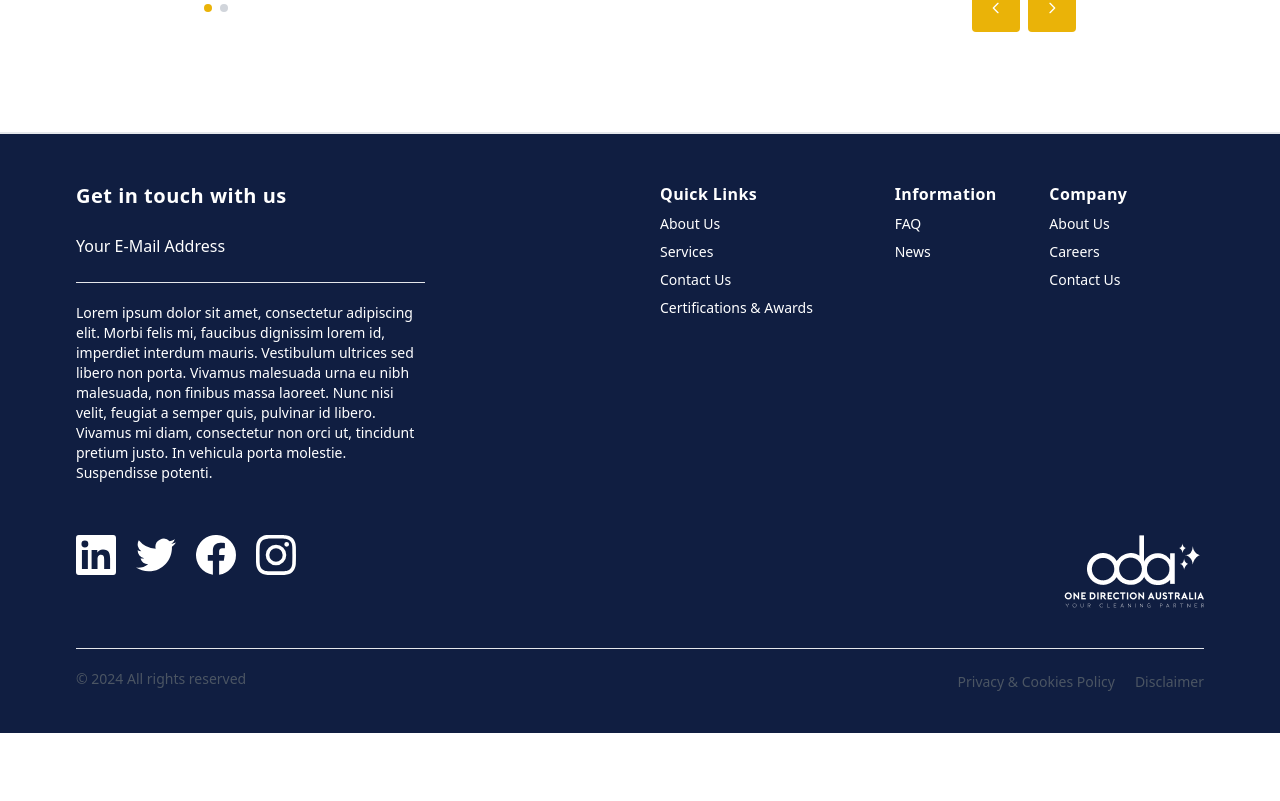
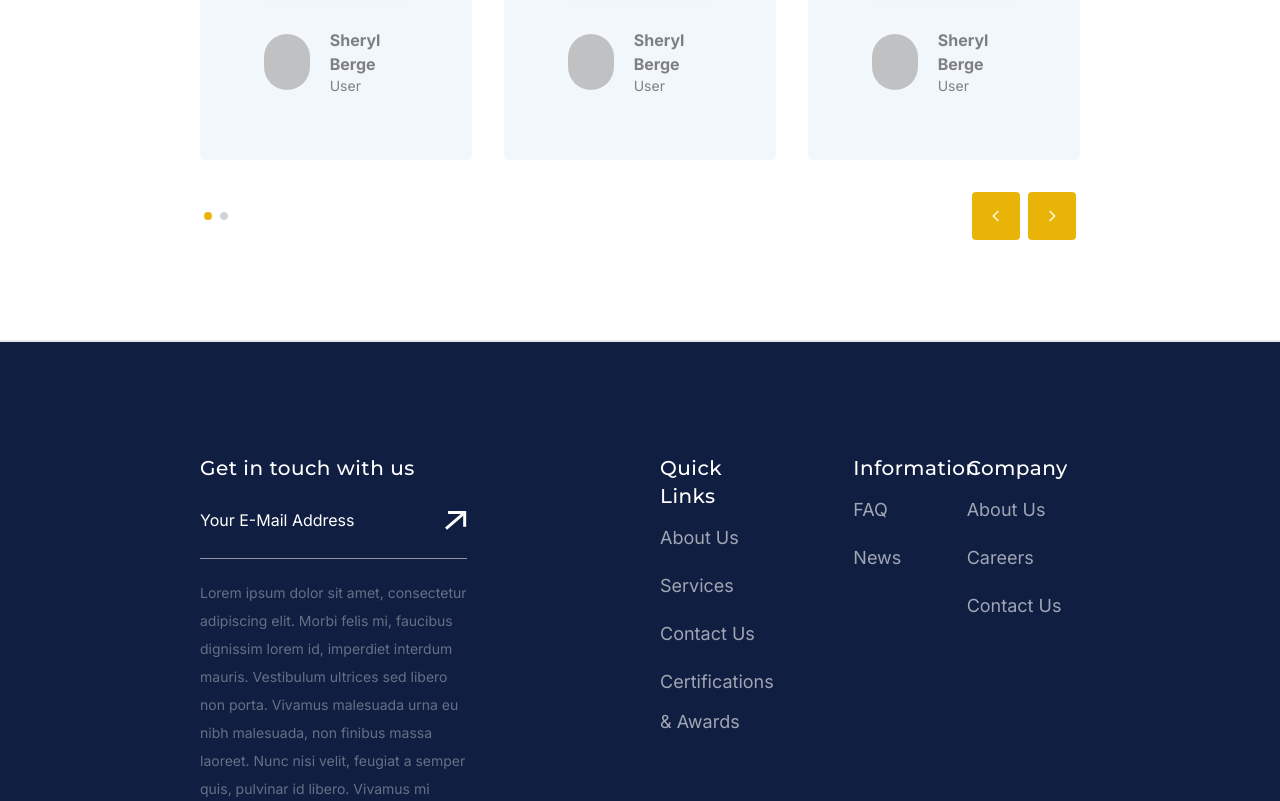
Before and after one commit to ceejay077/oda-new-one, a Next.js app: page /news in a window 1280 px wide. Shown: the part 4619-5420 px from the top of the page. Before the commit the page ends 5352 px from the top, so only its background shows below. Built offline with nearby package versions, Linux system fonts and the light colour scheme; grey boxes are pictures that could not be loaded.

Commit message:
home page for large screen

```diff
--- a/app/components/home/book-your-appoinment.tsx
+++ b/app/components/home/book-your-appoinment.tsx
@@ -12,6 +12,7 @@ const interfont = Inter({
 });
 
 export default function CallToAction() {
+
   return (
     <div className="w-full max-w-full px-[200px] bg-CTRbg items-center">
       <div className="top-arrow">
--- a/app/components/home/footer.tsx
+++ b/app/components/home/footer.tsx
@@ -1,19 +1,39 @@
 import React from "react";
 import FooterSocial from "./sub-components/footerSocial";
+import { Montserrat, Inter } from "next/font/google";
+
+const montserratfont = Montserrat({
+  subsets: ["latin"],
+  weight: "500",
+});
+
+const interfont = Inter({
+  subsets: ["latin"],
+  weight: "400",
+});
 
 export default function Footer() {
   return (
-    <footer className="px-3 pt-4 lg:px-9 border-t-2 bg-CTRbg h-auto sm:h-auto">
-      <div className="grid gap-10 row-gap-6 mb-8 sm:grid-cols-2 lg:grid-cols-6 mx-4 sm:mx-10 mt-8">
+    <footer className="w-full max-w-full px-[200px] pt-20  border-t-2 bg-CTRbg h-auto sm:h-auto">
+      <div className="grid gap-10 row-gap-6 mb-8 sm:grid-cols-2 lg:grid-cols-6  mt-8">
         <div className="sm:col-span-2">
           <a href="#" className="inline-flex items-center">
-            <span className="text-xl font-bold tracking-wide text-white">
+            <span className={`text-xl font-bold tracking-wide text-white ${montserratfont.className}`}>
               Get in touch with us
             </span>
           </a>
-          <div className="text-white mt-6 divide-y">Your E-Mail Address</div>
-          <div className="mt-6 lg:max-w-xl border-t ">
-            <p className="text-sm text-white mt-5">
+          <div className="flex justify-between items-center mb-6 mt-6">
+            <div className={`text-white divide-y ${interfont.className} leading-28`}>Your E-Mail Address</div>
+            <div>
+              <svg xmlns="http://www.w3.org/2000/svg" width="22" height="19" viewBox="0 0 22 19" fill="none">
+              <path d="M3.07573 1.62207L19.6816 1.62207V15.8443" stroke="white" stroke-width="3"/>
+              <path d="M19.6816 1.62207L1 17.6221" stroke="white" stroke-width="3"/>
+            </svg>
+            </div>
+          </div>
+
+          <div className="mt-6  border-t">
+            <p className={`text-sm text-white mt-5 ${interfont.className} leading-28 opacity-6`}>
               Lorem ipsum dolor sit amet, consectetur adipiscing elit. Morbi
               felis mi, faucibus dignissim lorem id, imperdiet interdum mauris.
               Vestibulum ultrices sed libero non porta. Vivamus malesuada urna
@@ -26,33 +46,33 @@ export default function Footer() {
         </div>
         <div></div>
         <div className="flex flex-col gap-2 text-sm text-white">
-          <p className="text-base font-bold tracking-wide text-white">
+          <p className={`text-xl font-bold tracking-wide text-white ${montserratfont.className}`}>
             Quick Links
           </p>
-          <a href="#">About Us</a>
-          <a href="#">Services</a>
-          <a href="#">Contact Us</a>
-          <a href="#">Certifications & Awards</a>
+          <a href="#" className={`${interfont.className} opacity-6 text-[18px] leading-40` }>About Us</a>
+          <a href="#" className={`${interfont.className} opacity-6 text-[18px] leading-40`}>Services</a>
+          <a href="#" className={`${interfont.className} opacity-6 text-[18px] leading-40`}>Contact Us</a>
+          <a href="#" className={`${interfont.className} opacity-6 text-[18px] leading-40`}>Certifications & Awards</a>
         </div>
         <div className="flex flex-col gap-2 text-sm text-white lg:ml-10">
-          <p className="text-base font-bold tracking-wide text-white">
+          <p className={`text-xl font-bold tracking-wide text-white ${montserratfont.className}`}>
             Information
           </p>
-          <a href="#">FAQ</a>
-          <a href="#">News</a>
+          <a href="#" className={`${interfont.className} opacity-6 text-[18px] leading-40`}>FAQ</a>
+          <a href="#" className={`${interfont.className} opacity-6 text-[18px] leading-40`}>News</a>
         </div>
         <div className="flex flex-col gap-2 text-sm text-white">
-          <p className="text-base font-bold tracking-wide text-white">
+          <p className={`text-xl font-bold tracking-wide text-white ${montserratfont.className}`}>
             Company
           </p>
-          <a href="#">About Us</a>
-          <a href="#">Careers</a>
-          <a href="#">Contact Us</a>
+          <a href="#" className={`${interfont.className} opacity-6 text-[18px] leading-40`}>About Us</a>
+          <a href="#" className={`${interfont.className} opacity-6 text-[18px] leading-40`}>Careers</a>
+          <a href="#" className={`${interfont.className} opacity-6 text-[18px] leading-40`}>Contact Us</a>
         </div>
       </div>
 
       {/* Footer bottom section */}
-      <div className="flex flex-col-reverse justify-between pt-5 pb-10 lg:flex-row mx-4 sm:mx-10">
+      <div className="flex flex-col-reverse justify-between pt-5 pb-10 lg:flex-row ">
         <div>
           <FooterSocial />
         </div>
@@ -66,13 +86,13 @@ export default function Footer() {
       </div>
 
       {/* Footer legal and policies section */}
-      <div className="flex flex-col-reverse justify-between pt-5 pb-10 border-t lg:flex-row mx-4 sm:mx-10">
-        <p className="text-sm text-gray-600">© 2024 All rights reserved</p>
+      <div className="flex flex-col-reverse justify-between pt-5 pb-10 border-t lg:flex-row">
+        <p className={`text-sm text-white ${interfont.className} opacity-6`}>© 2024 All rights reserved</p>
         <ul className="flex flex-col mb-3 space-y-2 lg:mb-0 sm:space-y-0 sm:space-x-5 sm:flex-row">
           <li>
             <a
               href="#"
-              className="text-sm text-gray-600 transition-colors duration-300 hover:text-deep-purple-accent-400"
+              className={`text-sm text-white ${interfont.className} opacity-6`}
             >
               Privacy &amp; Cookies Policy
             </a>
@@ -80,7 +100,7 @@ export default function Footer() {
           <li>
             <a
               href="#"
-              className="text-sm text-gray-600 transition-colors duration-300 hover:text-deep-purple-accent-400"
+              className={`text-sm text-white ${interfont.className} opacity-6`}
             >
               Disclaimer
             </a>
--- a/app/components/home/sub-components/footerSocial.tsx
+++ b/app/components/home/sub-components/footerSocial.tsx
@@ -3,16 +3,16 @@ import React from "react";
 function FooterSocial() {
   return (
     <div>
-      <div className=" flex items-center justify-center  ">
+      <div className=" flex items-center justify-center ">
         <div className="flex items-center justify-center gap-x-5 ">
-          <a
+          <a className="bg-secondary-blue p-2 border-circle"
             href=""
             aria-label="Find us on LinkedIn"
             target="_blank"
             rel="noopener"
           >
             <svg
-              className="h-10 w-10 text-white"
+              className="h-5 w-5 text-white"
               viewBox="0 0 48 48"
               fill="none"
               xmlns="http://www.w3.org/2000/svg"
@@ -23,14 +23,14 @@ function FooterSocial() {
               ></path>
             </svg>
           </a>
-          <a
+          <a className="bg-secondary-blue p-2 border-circle"
             href=""
             aria-label="Find us on Twitter"
             target="_blank"
             rel="noopener"
           >
             <svg
-              className="h-10 w-10 text-white"
+              className="h-5 w-5 text-white"
               viewBox="0 0 48 40"
               fill="none"
               xmlns="http://www.w3.org/2000/svg"
@@ -41,14 +41,14 @@ function FooterSocial() {
               ></path>
             </svg>
           </a>
-          <a
+          <a className="bg-secondary-blue p-2 border-circle"
             href=""
             aria-label="Find us on Facebook"
             target="_blank"
             rel="noopener"
           >
             <svg
-              className="h-10 w-10 text-white"
+              className="h-5 w-5 text-white"
               viewBox="0 0 48 48"
               fill="none"
               xmlns="http://www.w3.org/2000/svg"
@@ -59,14 +59,14 @@ function FooterSocial() {
               ></path>
             </svg>
           </a>
-          <a
+          <a className="bg-secondary-blue p-2 border-circle"
             href=""
             aria-label="Find us on Instagram"
             target="_blank"
             rel="noopener"
           >
             <svg
-              className="h-10 w-10 text-white"
+              className="h-5 w-5 text-white "
               viewBox="0 0 48 48"
               fill="none"
               xmlns="http://www.w3.org/2000/svg"
--- a/app/components/home/testimonials.tsx
+++ b/app/components/home/testimonials.tsx
@@ -10,6 +10,11 @@ const montserratfont = Montserrat({
 const interfont = Inter({
   subsets: ["latin"],
   weight: "400",
+});
+
+const interfontbold = Inter({
+  subsets: ["latin"],
+  weight: "700",
 });
 
 // Testimonials data separated from the component
@@ -100,7 +105,7 @@ function Testimonials() {
               <li key={index}>
                 <ul role="list" className="flex flex-col gap-y-6 sm:gap-y-8">
                   <li>
-                    <figure className="relative rounded-md bg-TestimonialsBlue p-6 shadow-slate-900/10">
+                    <figure className="relative rounded-md bg-TestimonialsBlue p-16 shadow-slate-900/10">
                       <svg
                         aria-hidden="true"
                         width="105"
@@ -110,8 +115,8 @@ function Testimonials() {
                         <path d="M25.086 77.292c-4.821 0-9.115-1.205-12.882-3.616-3.767-2.561-6.78-6.102-9.04-10.622C1.054 58.534 0 53.411 0 47.686c0-5.273.904-10.396 2.712-15.368 1.959-4.972 4.746-9.567 8.362-13.786a59.042 59.042 0 0 1 12.43-11.3C28.325 3.917 33.599 1.507 39.324 0l11.074 13.786c-6.479 2.561-11.677 5.951-15.594 10.17-3.767 4.219-5.65 7.835-5.65 10.848 0 1.356.377 2.863 1.13 4.52.904 1.507 2.637 3.089 5.198 4.746 3.767 2.41 6.328 4.972 7.684 7.684 1.507 2.561 2.26 5.5 2.26 8.814 0 5.123-1.959 9.19-5.876 12.204-3.767 3.013-8.588 4.52-14.464 4.52Zm54.24 0c-4.821 0-9.115-1.205-12.882-3.616-3.767-2.561-6.78-6.102-9.04-10.622-2.11-4.52-3.164-9.643-3.164-15.368 0-5.273.904-10.396 2.712-15.368 1.959-4.972 4.746-9.567 8.362-13.786a59.042 59.042 0 0 1 12.43-11.3C82.565 3.917 87.839 1.507 93.564 0l11.074 13.786c-6.479 2.561-11.677 5.951-15.594 10.17-3.767 4.219-5.65 7.835-5.65 10.848 0 1.356.377 2.863 1.13 4.52.904 1.507 2.637 3.089 5.198 4.746 3.767 2.41 6.328 4.972 7.684 7.684 1.507 2.561 2.26 5.5 2.26 8.814 0 5.123-1.959 9.19-5.876 12.204-3.767 3.013-8.588 4.52-14.464 4.52Z"></path>
                       </svg>
                       <blockquote className="relative">
-                        <h4 className={`font-bold mb-5 black-blue ${interfont.className}`}>{testimonial.title}</h4>
-                        <p className={`${interfont.className} text-titleDescription leading-28`}>
+                        <h4 className={`font-bold mb-5 black-blue text-xl ${interfontbold.className}`}>{testimonial.title}</h4>
+                        <p className={`${interfont.className}  text-titleDescription leading-28`}>
                           {testimonial.content}
                         </p>
                       </blockquote>
@@ -125,8 +130,8 @@ function Testimonials() {
                           />
                         </div>
                         <div>
-                          <div className={`font-display font-bold text-base text-slate-900 ml-4 ${interfont.className}`}>
-                            {testimonial.author}
+                          <div className="ml-5">
+                              <p className={`${interfontbold.className} black-blue font-bold text-md`}>{testimonial.author}</p>
                               <p className={`${interfont.className} black-blue text-sm`}>{testimonial.role}</p>
                           </div>
                         </div>
--- a/app/globals.css
+++ b/app/globals.css
@@ -50,6 +50,10 @@ html {
   line-height: 28px;
 }
 
+.leading-40{
+  line-height: 40px;
+}
+
 .black-blue{
   color: #313132;
 }
@@ -72,3 +76,19 @@ html {
   left: 950px;
   bottom: 350px;
 }
+
+.opacity-6{
+  opacity: 0.6;
+}
+
+.border-t{
+  opacity: 0.6;
+}
+
+.bg-secondary-blue{
+  background-color: #6EA3CD;
+}
+
+.border-circle{
+  border-radius: 100%;
+}
--- a/app/page.tsx
+++ b/app/page.tsx
@@ -69,7 +69,7 @@ export default function Home() {
           <div className="section-100 flex flex-col justify-center item-center snap-start">
             <BlogSection />
           </div>
-          <div className="snap-start">
+          <div className="flex flex-col justify-center item-center snap-start">
             <Footer />
           </div>
         </div>
```
